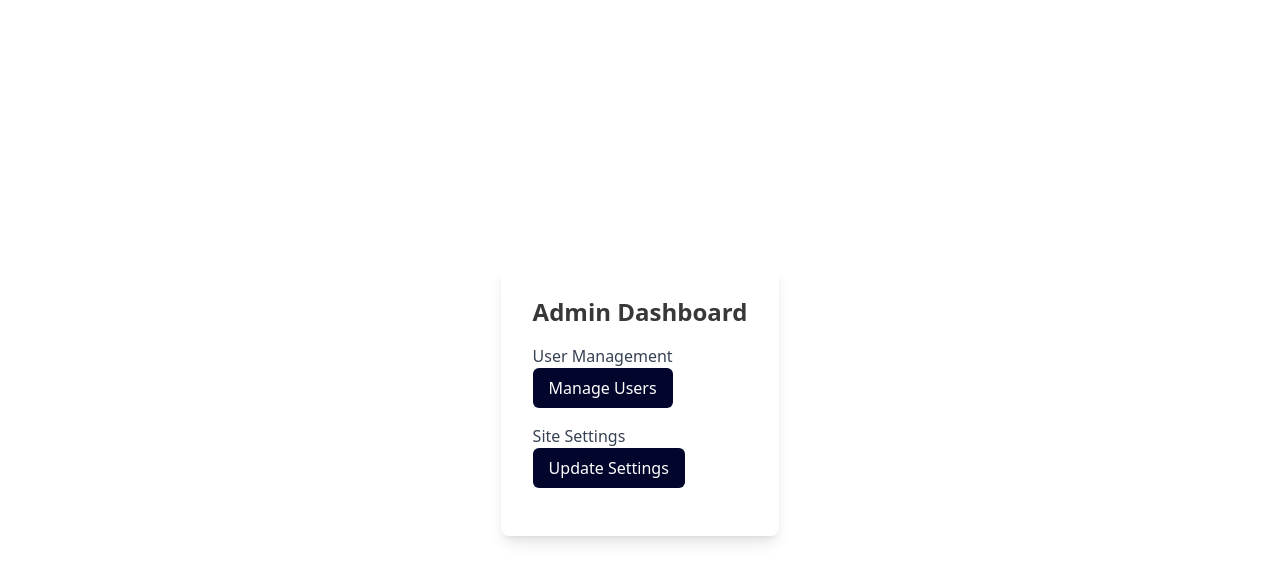
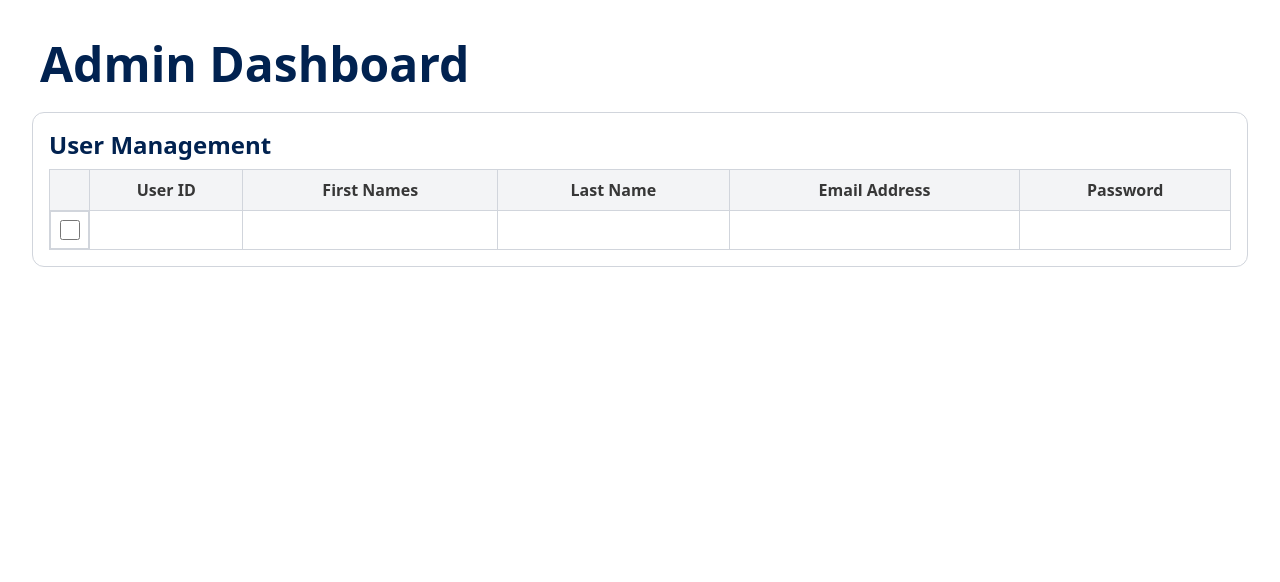
Before and after one commit to Kubayi-ND/user-aunthentication, a React (Vite) app: page /admin in a window 1280 px wide. Shown: the top 582 px of the page. Built offline with nearby package versions, Linux system fonts and the light colour scheme.

Commit message:
competed the admin user table structure

```diff
--- a/src/pages/Admin_Dashboard.tsx
+++ b/src/pages/Admin_Dashboard.tsx
@@ -1,22 +1,46 @@
 
 export const AdminDashboard = () => {
   return (
-    <div className="flex items-center justify-center h-screen bg-white">
-      <div className="bg-white rounded-lg shadow-lg p-8">
-        <h1 className="text-2xl font-bold mb-4">Admin Dashboard</h1>
-        <div className="mb-4">
-          <label className="block text-gray-700">User Management</label>
+      <div className="  p-8">
+        <h1 className="text-5xl text-[#012250] font-bold mb-4 p-2">Admin Dashboard</h1>
+        <div className="mb-4 border border-gray-300 p-4 rounded-xl">
+          {/* <label className="block text-gray-700">User Management</label>
           <button className="bg-[#02052c] text-white px-4 py-2 rounded-md">
             Manage Users
-          </button>
+          </button> */}
+
+          <h2 className="text-2xl text-[#012250] font-bold mb-2">User Management</h2>
+
+          {/* user list table */}
+          <div>
+            <table className="min-w-full border border-gray-300">
+              <thead>
+                <tr className="bg-gray-100">
+                  <th className="border border-gray-300 p-1 w-10">{/*checkbox for selecting users*/}</th>
+                  <th className="border border-gray-300 p-1">User ID</th>
+                  <th className="border border-gray-300 p-2">First Names</th>
+                  <th className="border border-gray-300 p-2">Last Name</th>
+                  <th className="border border-gray-300 p-2">Email Address</th>
+                  <th className="border border-gray-300 p-2">Password</th>
+                </tr>
+
+              </thead>
+              <tbody>
+                {/* Map through user data and create a row for each user */}
+                <tr className="bg-white ">
+                  <td className="border border-gray-300 p-2 flex justify-center"><input type="checkbox" className="w-5 h-5" /></td>
+                  <td className="border border-gray-300 p-2">{/* User ID */}</td>
+                  <td className="border border-gray-300 p-2">{/* Name */}</td>
+                  <td className="border border-gray-300 p-2">{/* Email */}</td>
+                  <td className="border border-gray-300 p-2">{/* Role */}</td>
+                  <td className="border border-gray-300 p-2">{/* Actions */}</td>
+                </tr>
+              </tbody>
+            </table>
+          </div>
         </div>
-        <div className="mb-4">
-          <label className="block text-gray-700">Site Settings</label>
-          <button className="bg-[#02052c] text-white px-4 py-2 rounded-md">
-            Update Settings
-          </button>
-        </div>
+
       </div>
-    </div>
+
   );
 };
```
